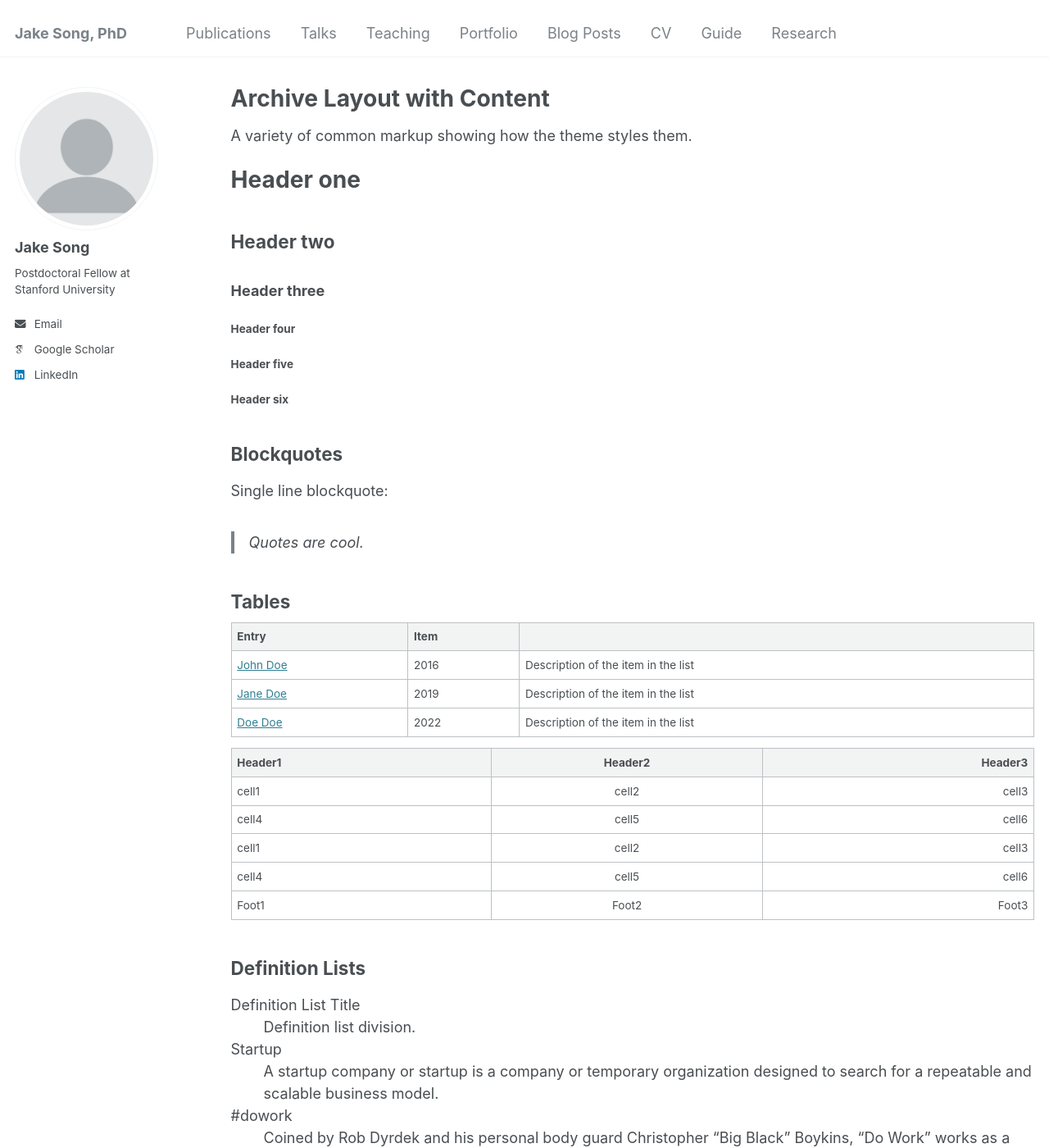
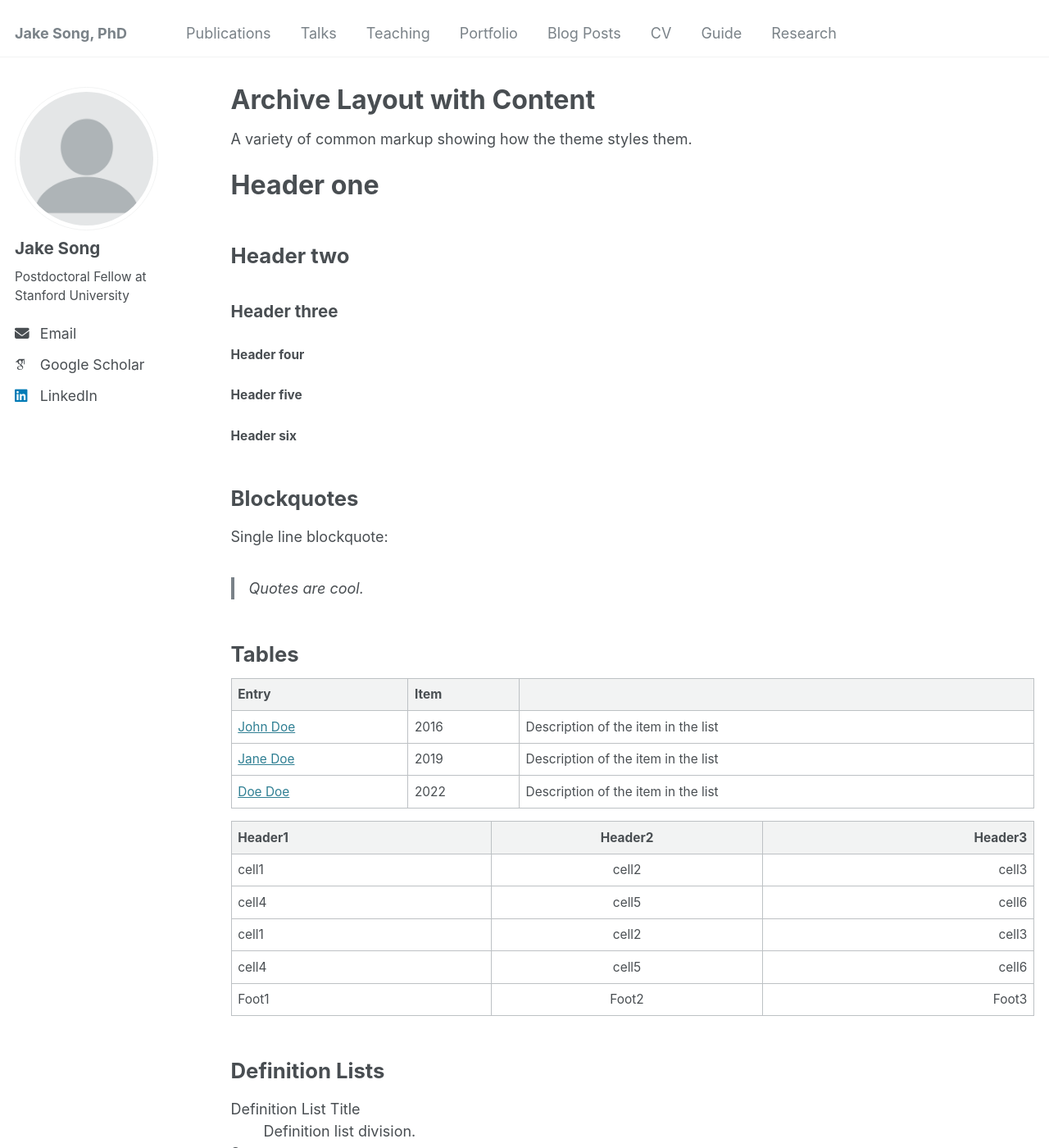
Before and after one commit to jakesong15/jakesong15.github.io, a Jekyll site: the page built from _pages/archive-layout-with-content.md, in a window 1280 px wide and 1400 px high. Shown: the whole window at 82% size. Built offline with Jekyll 4.4.1, drawn with Linux system fonts in a browser that asks for light colours; some web fonts are replaced.

Commit message:
Update _variables.scss

```diff
--- a/_sass/_variables.scss
+++ b/_sass/_variables.scss
@@ -6,7 +6,7 @@
    Typography
    ========================================================================== */
 
-$doc-font-size              : 16;
+$doc-font-size              : 14;
 
 /* paragraph indention */
 $paragraph-indent           : false; // true, false (default)
@@ -32,16 +32,26 @@
 $header-font-family         : $sans-serif;
 $caption-font-family        : $serif;
 
+///* type scale */
+//$type-size-1                : 2.441em;  // ~39.056px
+//$type-size-2                : 1.953em;  // ~31.248px
+//$type-size-3                : 1.563em;  // ~25.008px // 1.563
+//$type-size-4                : 1.25em;   // ~20px
+//$type-size-5                : 1em;      // ~16px
+//$type-size-6                : 0.75em;   // ~12px
+//$type-size-7                : 0.6875em; // ~11px
+//$type-size-8                : 0.625em;  // ~10px
+//$type-size-9                : 0.875em;   // ~14px
+
 /* type scale */
-$type-size-1                : 2.441em;  // ~39.056px
-$type-size-2                : 1.953em;  // ~31.248px
-$type-size-3                : 1.563em;  // ~25.008px // 1.563
-$type-size-4                : 1.25em;   // ~20px
-$type-size-5                : 1em;      // ~16px
-$type-size-6                : 0.75em;   // ~12px
-$type-size-7                : 0.6875em; // ~11px
-$type-size-8                : 0.625em;  // ~10px
-$type-size-9                : 0.875em;   // ~14px
+$type-size-1                : 2.790em;  // ~39.056px
+$type-size-2                : 2.232em;  // ~31.248px
+$type-size-3                : 1.786em;  // ~25.008px // 1.563
+$type-size-4                : 1.428em;   // ~20px
+$type-size-5                : 1.142em;      // ~16px
+$type-size-6                : 0.857em;   // ~12px
+$type-size-7                : 0.785em; // ~11px
+$type-size-8                : 0.714em;  // ~10px
 
 /* masthead properties */
 $masthead-height            : 70px;
```
